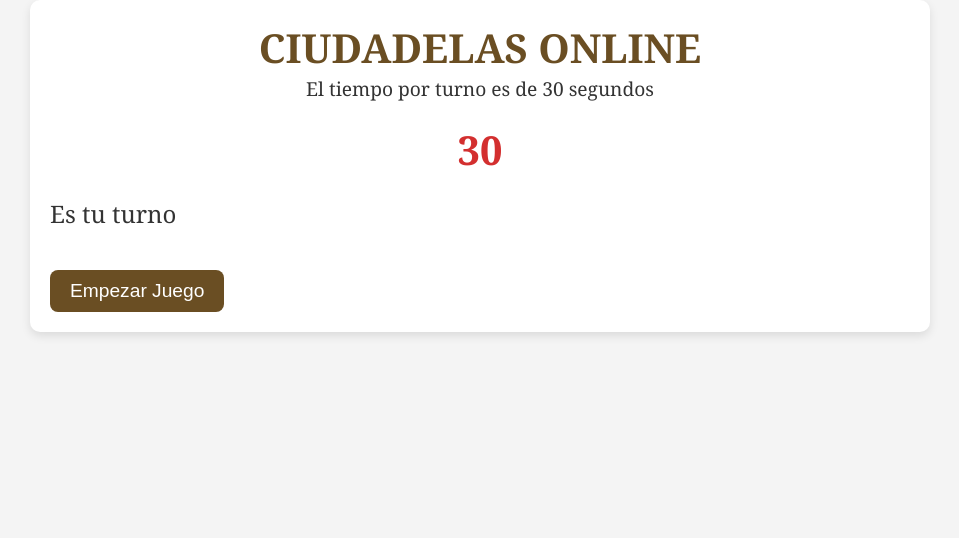
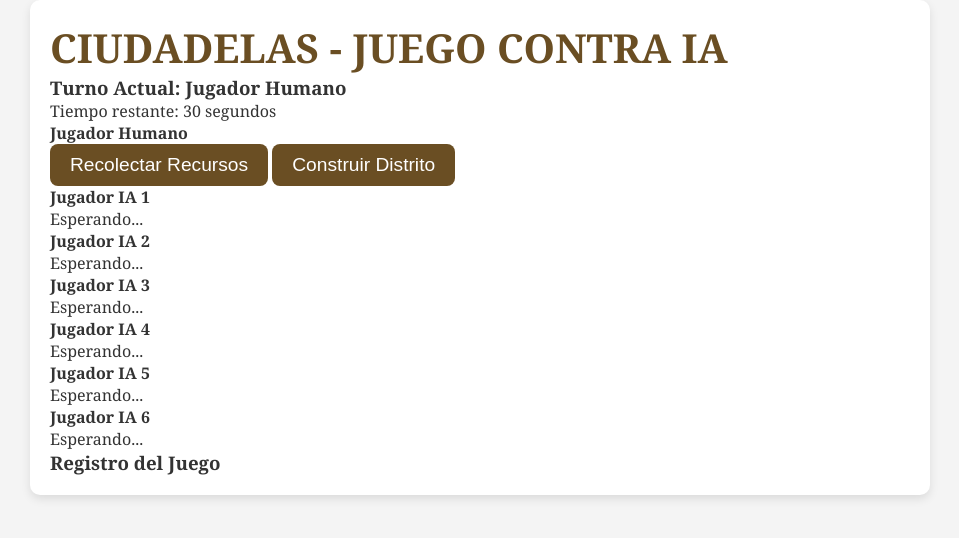
Before and after one commit to sanmarti/ciudadelas, a plain HTML site: page index.html in a window 1280 px wide. Shown: the whole page, without its empty margins (160-1119 px from the left). Drawn offline with Linux system fonts and the light colour scheme.

Commit message:
Update index.html

```diff
--- a/index.html
+++ b/index.html
@@ -3,27 +3,59 @@
 <head>
   <meta charset="UTF-8">
   <meta name="viewport" content="width=device-width, initial-scale=1.0">
-    <title>Ciudadelas Online</title>
+  <title>Ciudadelas - Juego</title>
   <link rel="stylesheet" href="styles.css">
 </head>
 <body>
   <div class="container">
-        <header>
-            <h1>Ciudadelas Online</h1>
-            <p>El tiempo por turno es de 30 segundos</p>
-        </header>
+    <h1>Ciudadelas - Juego Contra IA</h1>
 
-        <div class="game">
-            <div id="timer" class="timer">30</div>
-            <div id="playerTurn" class="player-turn">Es tu turno</div>
-
-            <div id="gameArea">
-                <!-- Aquí se desplegarán las cartas y el contenido del juego -->
+    <!-- Panel para mostrar el turno de cada jugador -->
+    <div class="turn-info">
+      <h3>Turno Actual: <span id="current-turn">Jugador Humano</span></h3>
+      <div id="turns-left">Tiempo restante: <span id="timer">30</span> segundos</div>
     </div>
 
-            <div id="actions">
-                <button id="startButton">Empezar Juego</button>
+    <!-- Panel de jugadores -->
+    <div class="players">
+      <div class="player" id="player-1">
+        <h4>Jugador Humano</h4>
+        <div id="human-actions">
+          <button onclick="collectResources()">Recolectar Recursos</button>
+          <button onclick="buildDistrict()">Construir Distrito</button>
         </div>
+      </div>
+      <div class="player" id="player-2">
+        <h4>Jugador IA 1</h4>
+        <div class="status">Esperando...</div>
+      </div>
+      <div class="player" id="player-3">
+        <h4>Jugador IA 2</h4>
+        <div class="status">Esperando...</div>
+      </div>
+      <div class="player" id="player-4">
+        <h4>Jugador IA 3</h4>
+        <div class="status">Esperando...</div>
+      </div>
+      <div class="player" id="player-5">
+        <h4>Jugador IA 4</h4>
+        <div class="status">Esperando...</div>
+      </div>
+      <div class="player" id="player-6">
+        <h4>Jugador IA 5</h4>
+        <div class="status">Esperando...</div>
+      </div>
+      <div class="player" id="player-7">
+        <h4>Jugador IA 6</h4>
+        <div class="status">Esperando...</div>
+      </div>
+    </div>
+
+    <div id="game-log">
+      <h3>Registro del Juego</h3>
+      <ul id="log">
+        <!-- Registro de eventos del juego -->
+      </ul>
     </div>
   </div>
 
```
Lines whose indentation alone changed are shown as unchanged.
